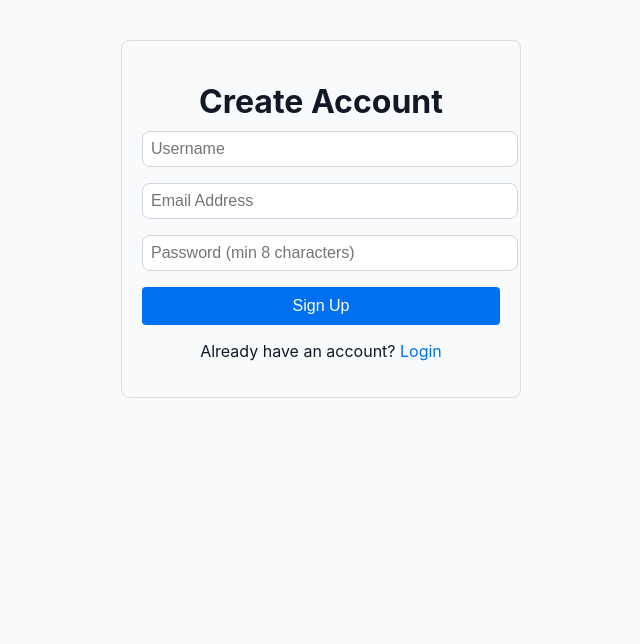
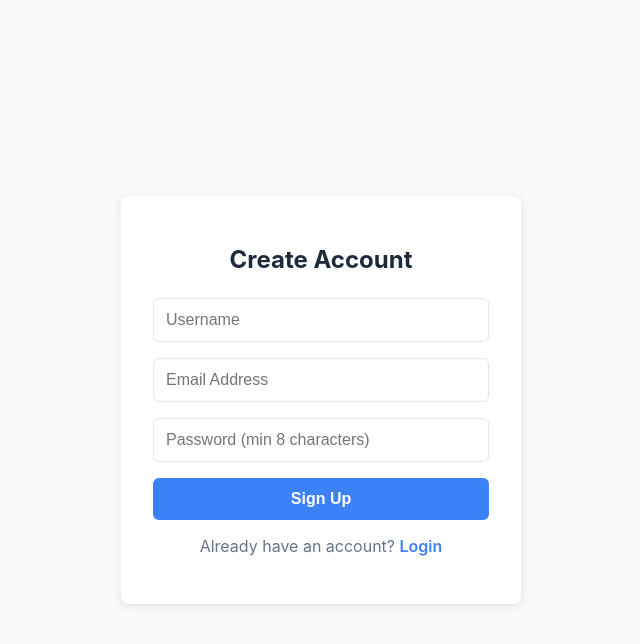
Before and after one commit to Blessing-K/bee-live, a Next.js app: page /signup in a window 1280 px wide. Shown: the top 644 px of the page, without its empty margins (319-959 px from the left). Built offline with nearby package versions, Linux system fonts and the light colour scheme; what aws-amplify would draw is missing.

Commit message:
Improved, login and sign up page styling

```diff
--- a/pages/signup.js
+++ b/pages/signup.js
@@ -37,18 +37,19 @@ export default function Signup() {
   };
 
   return (
-    <div style={{ maxWidth: '400px', margin: '40px auto', padding: '20px', border: '1px solid #ddd', borderRadius: '8px' }}>
-      <h1 style={{ textAlign: 'center' }}>Create Account</h1>
+    <div style={styles.pageContainer}>
+      <div style={styles.formContainer}>
+        <h1 style={styles.title}>Create Account</h1>
 
-      {error && <div style={{ color: 'red', marginBottom: '16px', textAlign: 'center' }}>{error}</div>}
+        {error && <div style={styles.errorText}>{error}</div>}
 
-      <form onSubmit={handleSignup} style={{ display: 'flex', flexDirection: 'column', gap: '16px' }}>
+        <form onSubmit={handleSignup} style={styles.form}>
           <input
             placeholder="Username"
             value={username}
             onChange={(e) => setUsername(e.target.value)}
             required
-          style={{ width: '100%', padding: '8px' }}
+            style={styles.input}
           />
           <input
             type="email"
@@ -56,7 +57,7 @@ export default function Signup() {
             value={email}
             onChange={(e) => setEmail(e.target.value)}
             required
-          style={{ width: '100%', padding: '8px' }}
+            style={styles.input}
           />
           <input
             type="password"
@@ -65,25 +66,97 @@ export default function Signup() {
             onChange={(e) => setPassword(e.target.value)}
             required
             minLength={8}
-          style={{ width: '100%', padding: '8px' }}
+            style={styles.input}
           />
-        <button type="submit" disabled={isLoading} style={{
-            background: isLoading ? '#ccc' : '#0070f3',
-            color: 'white',
-            padding: '10px',
-            border: 'none',
-            borderRadius: '4px',
-            cursor: 'pointer',
-          }}>
+          <button
+            type="submit"
+            disabled={isLoading}
+            style={isLoading ? styles.buttonDisabled : styles.button}
+          >
             {isLoading ? 'Signing up...' : 'Sign Up'}
           </button>
         </form>
 
-        <div style={{ marginTop: '16px', textAlign: 'center' }}>
-            <p style={{ textAlign: 'center', marginTop: '10px' }}>
-                Already have an account? <Link href="/login" style={{ color: '#0070f3' }}>Login</Link>
+        <p style={styles.footerText}>
+          Already have an account?{' '}
+          <Link href="/login" style={styles.link}>Login</Link>
         </p>
       </div>
     </div>
   );
 }
+
+const styles = {
+  pageContainer: {
+    display: 'flex',
+    justifyContent: 'center',
+    alignItems: 'center',
+    minHeight: '100vh',
+    backgroundColor: '#f8fafc',
+    padding: '20px'
+  },
+  formContainer: {
+    width: '100%',
+    maxWidth: '400px',
+    padding: '32px',
+    borderRadius: '8px',
+    backgroundColor: 'white',
+    boxShadow: '0 2px 10px rgba(0, 0, 0, 0.1)'
+  },
+  title: {
+    textAlign: 'center',
+    marginBottom: '24px',
+    color: '#1e293b',
+    fontSize: '24px'
+  },
+  form: {
+    display: 'flex',
+    flexDirection: 'column',
+    gap: '16px'
+  },
+  input: {
+    padding: '12px',
+    borderRadius: '6px',
+    border: '1px solid #e2e8f0',
+    fontSize: '16px',
+    width: '100%',
+    boxSizing: 'border-box'
+  },
+  button: {
+    padding: '12px',
+    backgroundColor: '#3b82f6',
+    color: 'white',
+    border: 'none',
+    borderRadius: '6px',
+    fontSize: '16px',
+    fontWeight: '600',
+    cursor: 'pointer',
+    transition: 'background-color 0.2s'
+  },
+  buttonDisabled: {
+    padding: '12px',
+    backgroundColor: '#cbd5e1',
+    color: 'white',
+    border: 'none',
+    borderRadius: '6px',
+    fontSize: '16px',
+    fontWeight: '600',
+    cursor: 'not-allowed'
+  },
+  errorText: {
+    color: '#ef4444',
+    marginBottom: '16px',
+    textAlign: 'center',
+    fontSize: '14px'
+  },
+  footerText: {
+    textAlign: 'center',
+    marginTop: '16px',
+    color: '#64748b'
+  },
+  link: {
+    color: '#3b82f6',
+    fontWeight: '600',
+    textDecoration: 'none'
+  }
+};
```
Also changed, not shown: pages/login.js (+92 -12 lines). Lines whose indentation alone changed are shown as unchanged.
